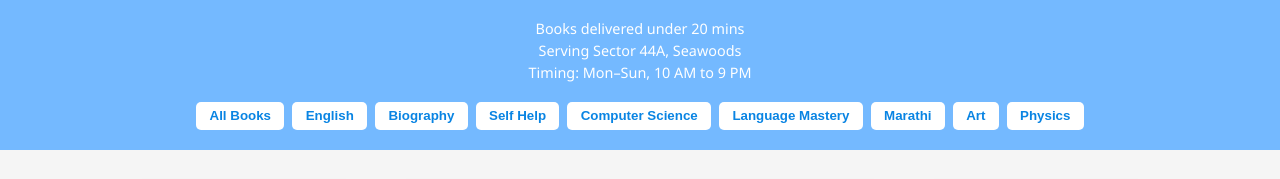
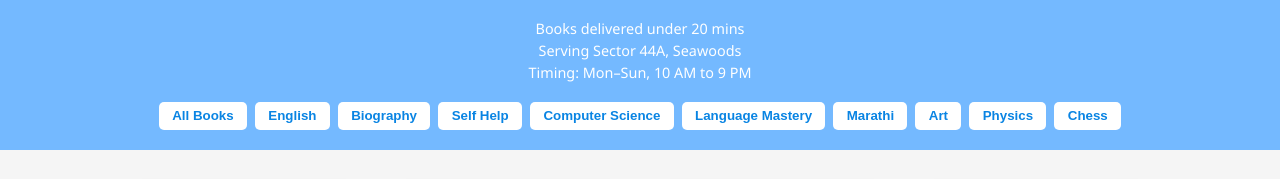
Before and after one commit to AayushBade14/Flipzy, a plain HTML site: page index.html in a window 1280 px wide. Shown: the part 83-262 px from the top of the page. Drawn offline with Linux system fonts and the light colour scheme.

Commit message:
Added all chess books

```diff
--- a/index.html
+++ b/index.html
@@ -810,6 +810,13 @@
         description: "Solutions to concepts of physics by HCV Vol 2.",
 	available: true,
         category: "Physics"
+      },{
+        title: "Complete Book Of Chess",
+        image: "https://m.media-amazon.com/images/I/611PVgAmCHL._SY466_.jpg",
+        rate: 60,
+        description: "Master chess and become a grand master!",
+        available: true,
+        category: "Chess"
       },
     ];
 
```
